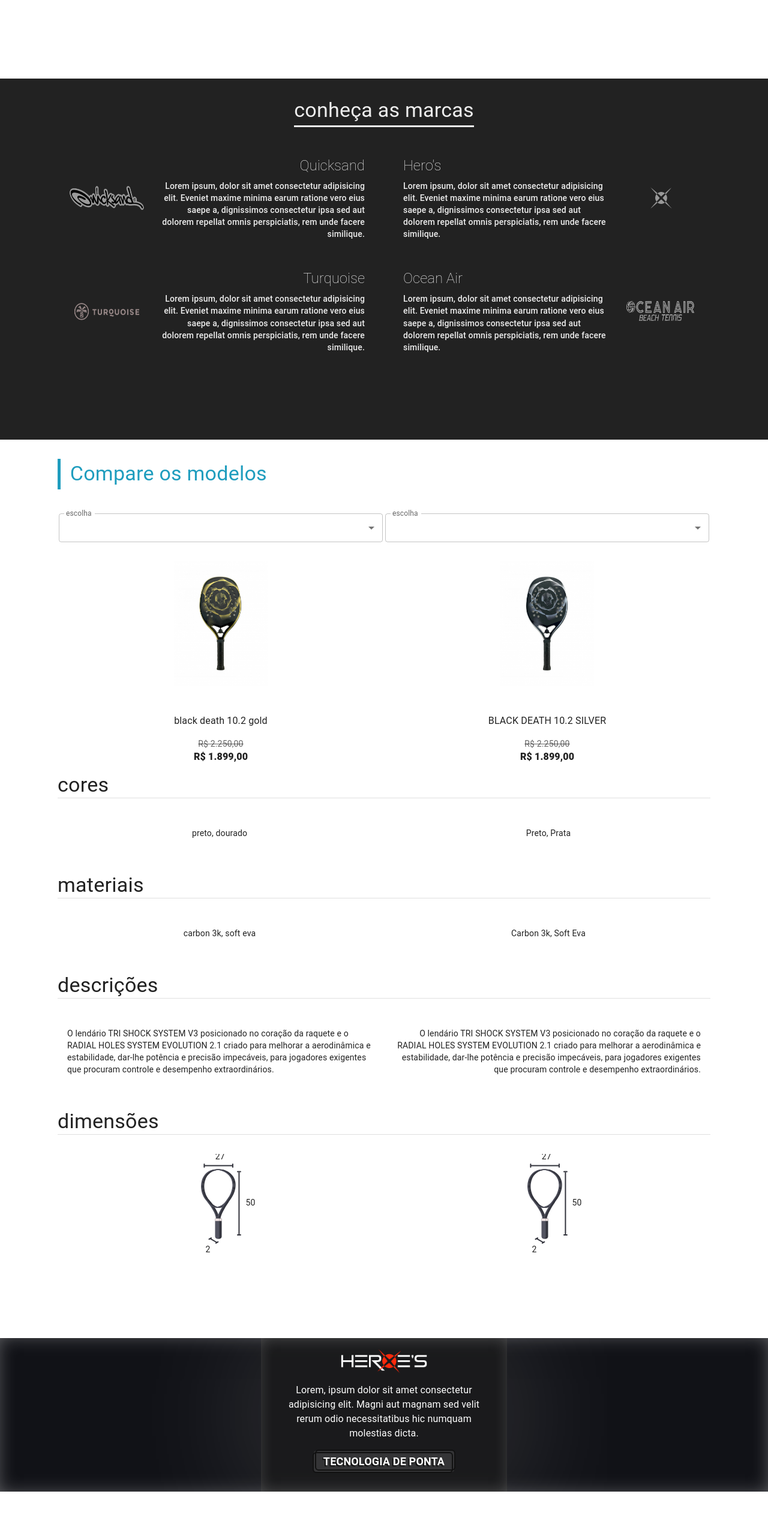
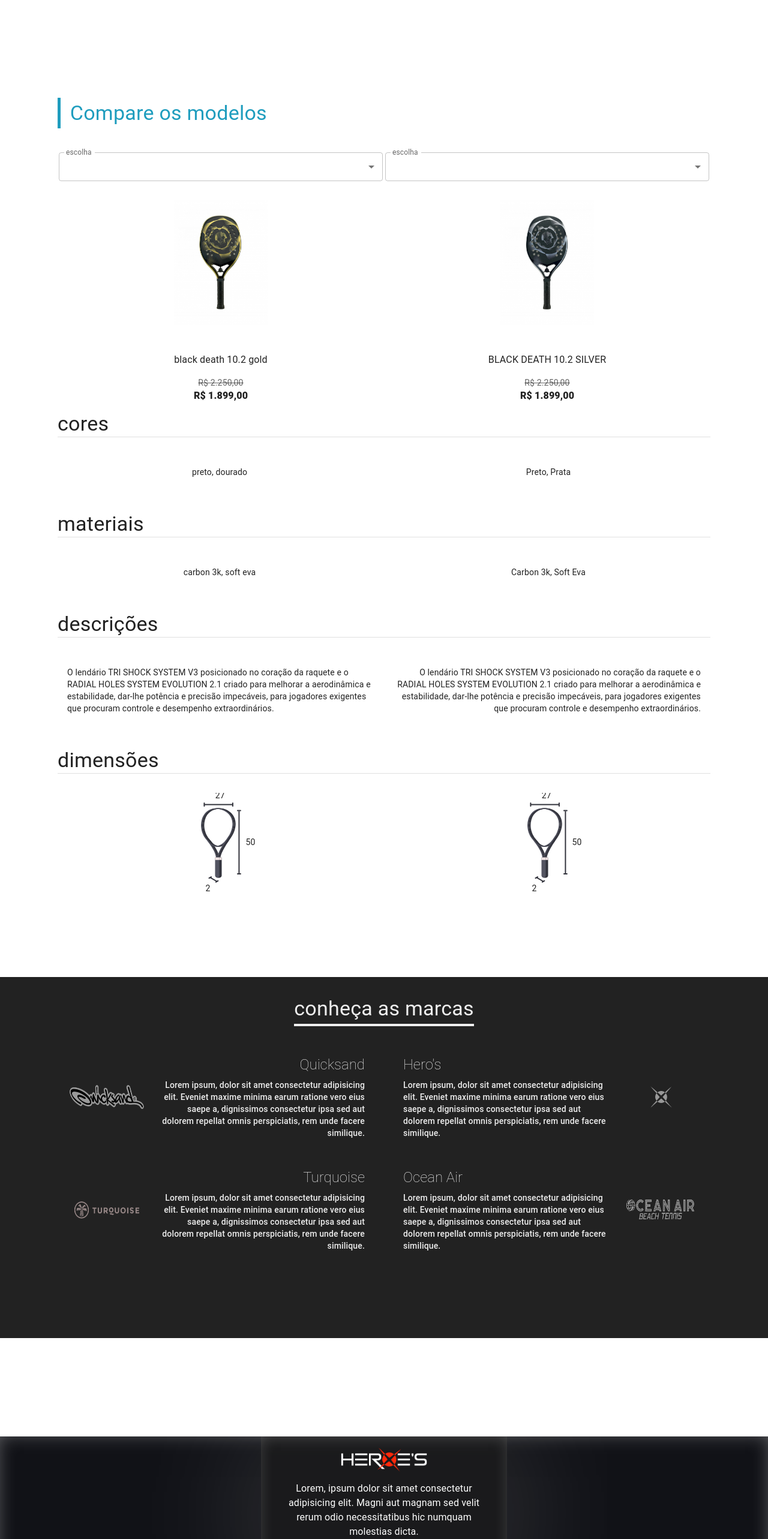
Before and after one commit to henriquedelimap/beachTennis, a React (Vite) app: page / in a window 1280 px wide. Shown: the part 880-3446 px from the top of the page at 60% size. Built offline with nearby package versions, Linux system fonts and the light colour scheme.

Commit message:
first commit

```diff
--- a/src/Pages/Home/index.tsx
+++ b/src/Pages/Home/index.tsx
@@ -106,12 +106,6 @@ export const Home = () => {
                 </ContainerPadding>
             </Overflow>
 
-            <Box sx={{ background: '#222222', color: '#eeeeee' }}>
-                <ContainerPadding>
-                    <TitleCentred text='conheça as marcas' color='#eeeeee' />
-                    <Beneficios />
-                </ContainerPadding>
-            </Box>
 
             <ContainerPadding>
                 <Title text='compare os modelos' />
@@ -124,6 +118,13 @@ export const Home = () => {
                 </Sticky>
                 <Comparativo object={firstItemComparative} object2={secondItemComparative} />
             </ContainerPadding>
+            <Box sx={{ background: '#222222', color: '#eeeeee' }}>
+                <ContainerPadding>
+                    <TitleCentred text='conheça as marcas' color='#eeeeee' />
+                    <Beneficios />
+                </ContainerPadding>
+            </Box>
+            <Stack sx={{ height: 164 }} />
 
             <BannerGlass
                 raquetes={raquetes}
@@ -132,9 +133,7 @@ export const Home = () => {
                 description={'Lorem, ipsum dolor sit amet consectetur adipisicing elit. Magni aut magnam sed velit rerum odio necessitatibus hic numquam molestias dicta.'}
             />
 
-            <Stack sx={{ height: 460 }}>
 
-            </Stack>
         </>
     )
 }
```
